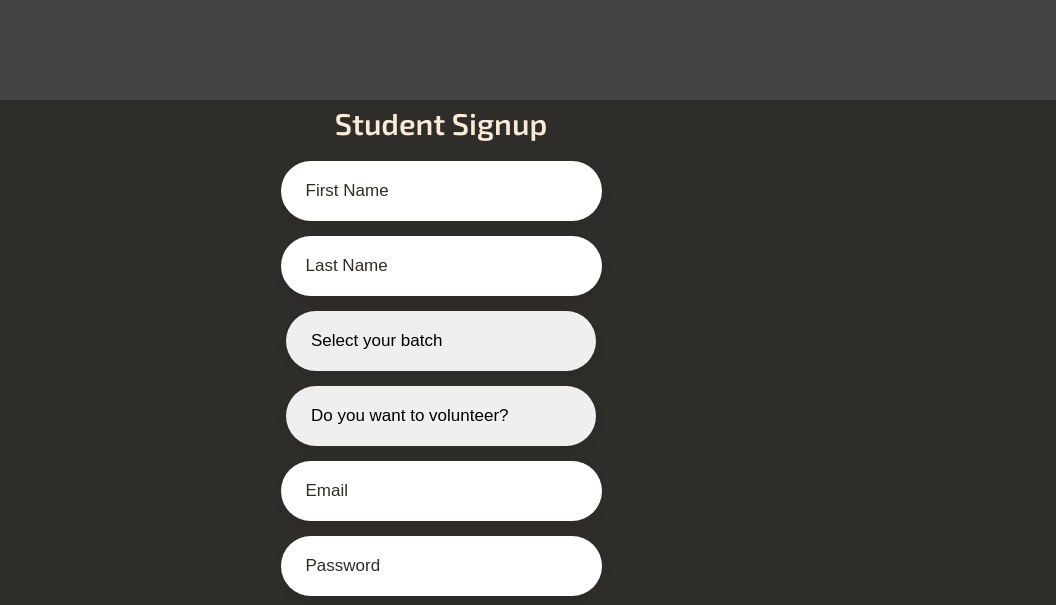
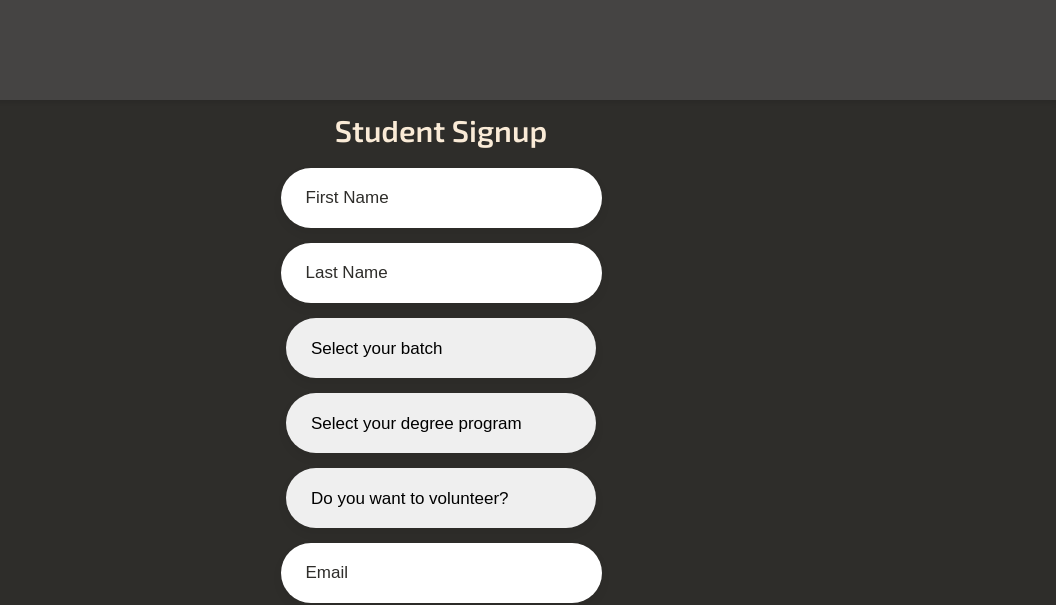
Before and after one commit to ali-ab-2003/Farewell-Party-Management-System, a plain HTML site: page student_signup.html in a window 1280 px wide. Shown: the top 605 px of the page, 224-1280 px from the left. Drawn offline with Linux system fonts and the light colour scheme.

Commit message:
added another field to student signup

```diff
--- a/student_signup.html
+++ b/student_signup.html
@@ -39,6 +39,19 @@
         </div>
         <div class="input-box">
             <select class="input-field-select" required>
+                <option value="" disabled selected>Select your degree program</option>
+                <option value="cs">Bs(Cs)</option>
+                <option value="se">Bs(Se)</option>
+                <option value="ai">Bs(Ai)</option>
+                <option value="ds">Bs(Ds)</option>
+                <option value="cys">Bs(Cys)</option>
+                <option value="bba">BBA</option>
+                <option value="fintech">Bs(Fintech)</option>
+                <option value="economics">Bs(Economics)</option>
+            </select>
+        </div>
+        <div class="input-box">
+            <select class="input-field-select" required>
                 <option value="" disabled selected>Do you want to volunteer?</option>
                 <option value="no">No</option>
                 <option value="yes">Yes</option>
--- a/styles/login_styles.css
+++ b/styles/login_styles.css
@@ -75,7 +75,7 @@ body {
 
 .signup-header {
     text-align: center;
-    margin: 170px 0 20px 0;
+    margin: 260px 0 20px 0;
 }
 
 .signup-header header {
```
Also changed, not shown: student_login.html (+1 -1 lines).
